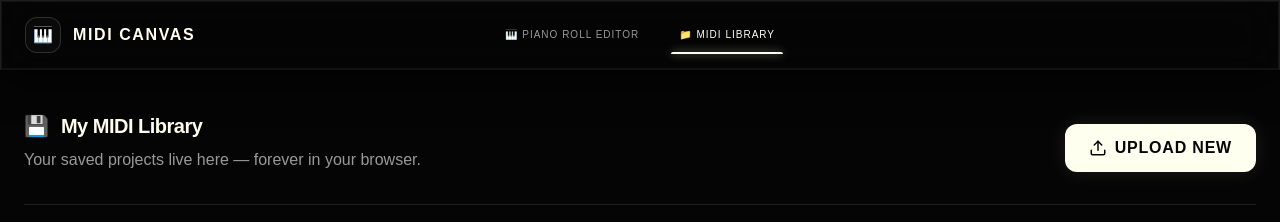
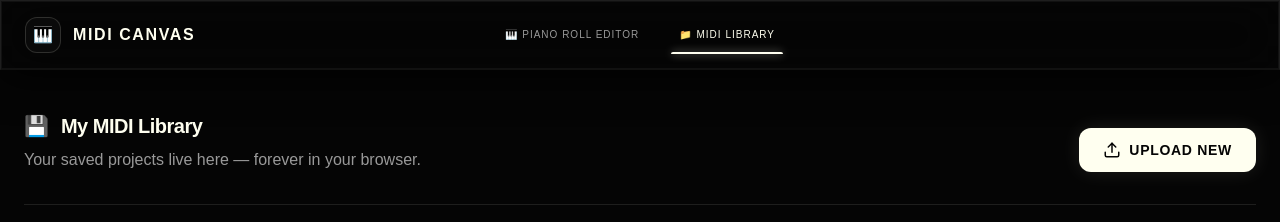
Before and after one commit to nishhhi11/MidiCanvas, a React (Vite) app: page /library in a window 1280 px wide. Shown: the top 222 px of the page. Built offline with nearby package versions, Linux system fonts and the light colour scheme.

Commit message:
Decrease font size of Upload New button in Library page

```diff
--- a/src/pages/LibraryPage.jsx
+++ b/src/pages/LibraryPage.jsx
@@ -110,7 +110,7 @@ export default function LibraryPage() {
                         </div>
                         <button
                             onClick={triggerUpload}
-                            className="flex items-center justify-center gap-2 px-6 py-3 rounded-xl bg-[#FFFFF0] text-[#050505] hover:scale-105 font-bold uppercase tracking-wider ivory-glow transition-all"
+                            className="flex items-center justify-center gap-2 px-6 py-3 rounded-xl bg-[#FFFFF0] text-[#050505] text-sm hover:scale-105 font-bold uppercase tracking-wider ivory-glow transition-all"
                         >
                             <Upload size={18} />
                             Upload New
```
